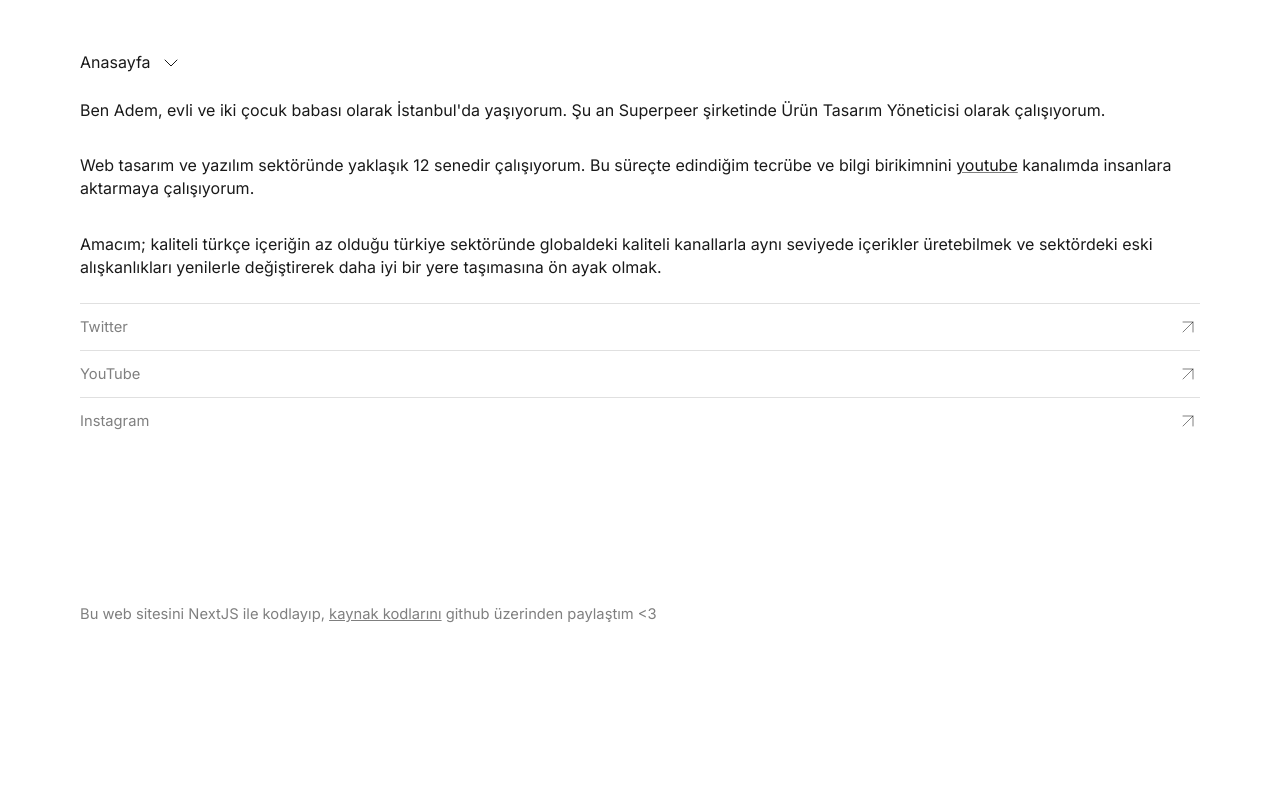
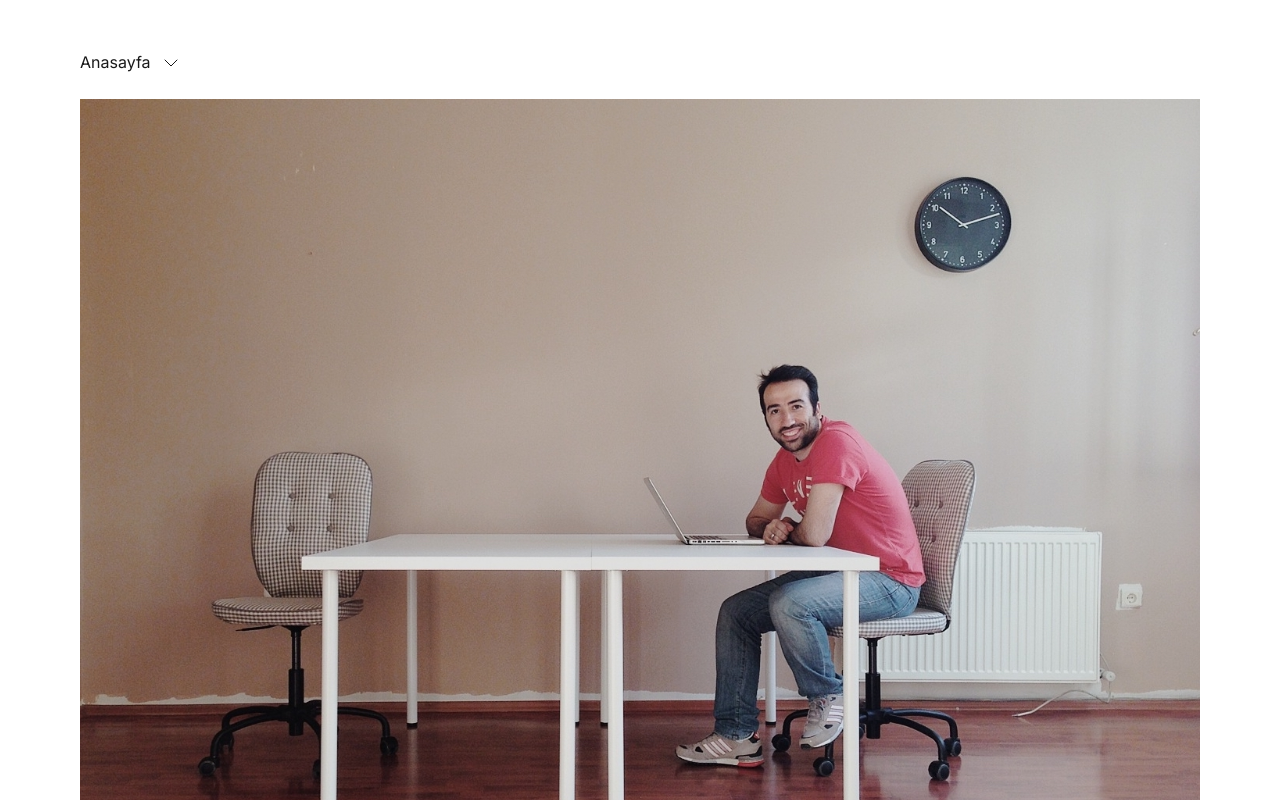
Before and after one commit to ademilter/homepage, a Next.js app: page / in a window 1280 px wide. Shown: the top 800 px of the page. Built offline with nearby package versions, Linux system fonts and the light colour scheme.

Commit message:
index refactor

```diff
--- a/pages/_app.js
+++ b/pages/_app.js
@@ -1,6 +1,6 @@
 import Head from 'next/head'
 
-import '../styles/app.css'
+import '@style/app.css'
 
 function MyApp({ Component, pageProps }) {
   return (
--- a/pages/index.js
+++ b/pages/index.js
@@ -1,5 +1,6 @@
 import Head from 'next/head'
 import Link from 'next/link'
+import Image from 'next/image'
 import SiteConfig from '../site.config'
 import Layout from '@comp/layout'
 import Html from '@comp/html'
@@ -21,13 +22,20 @@ function HomePage() {
             <ColSidebar>
               <Header />
             </ColSidebar>
+
             <ColContent>
               <Html>
-                {/* <Img fluid={heroData.childImageSharp.fluid} /> */}
+                <Image
+                  src="/i-am.jpg"
+                  alt="Picture of the author"
+                  width={1433}
+                  height={1018}
+                  quality={90}
+                />
                 <p>
                   Ben Adem, evli ve iki çocuk babası olarak İstanbul'da
-                  yaşıyorum. Şu an Superpeer şirketinde Ürün Tasarım Yöneticisi
-                  olarak çalışıyorum.
+                  yaşıyorum. Şu an Superpeer şirketinde Ürün Tasarımcısı olarak
+                  görev alıyorum.
                 </p>
                 <p>
                   Web tasarım ve yazılım sektöründe yaklaşık 12 senedir
```
Also changed, not shown: public/i-am.jpg (added).
